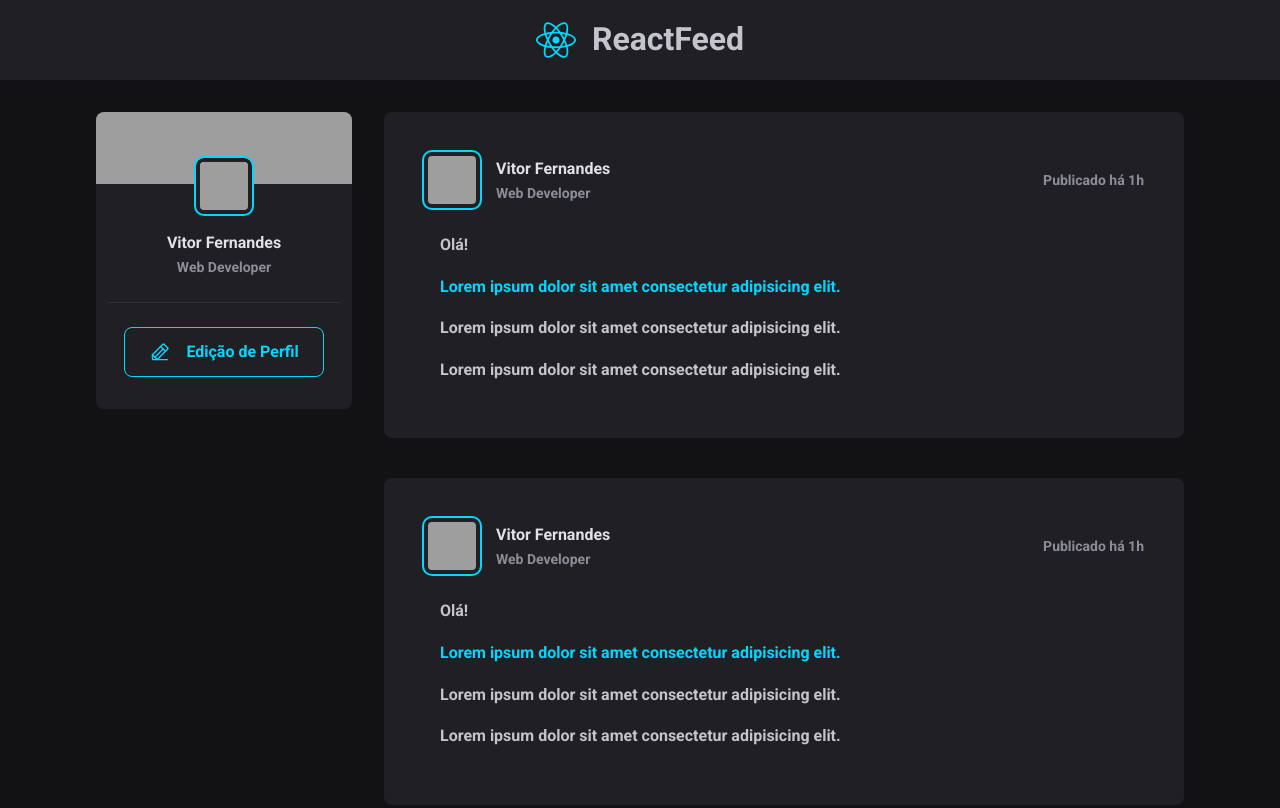
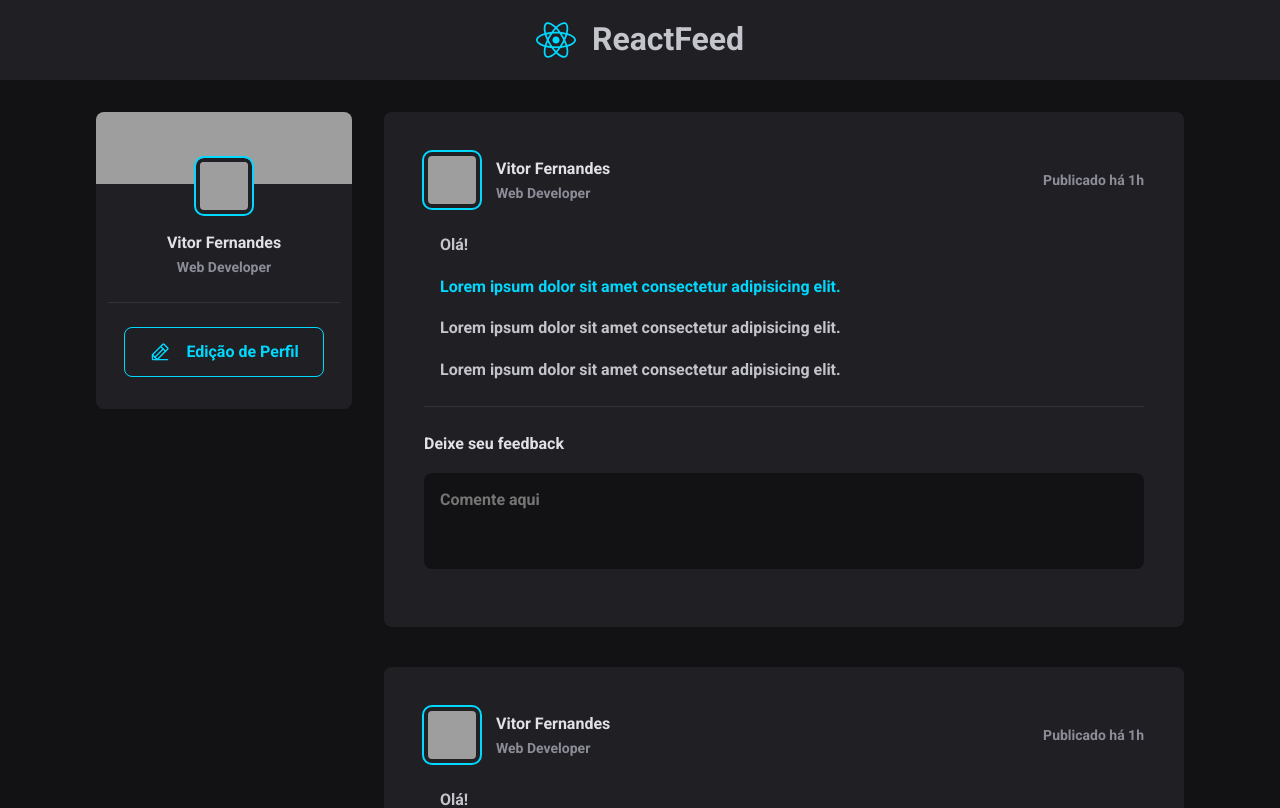
Before and after one commit to VitorFernandes-JS/01-fundamentos-reactjs, a React (Vite) app: page / in a window 1280 px wide. Shown: the top 808 px of the page. Built offline with nearby package versions, Linux system fonts and the light colour scheme; grey boxes are pictures that could not be loaded.

Commit message:
fix: Post is finished

```diff
--- a/src/components/Post.jsx
+++ b/src/components/Post.jsx
@@ -22,10 +22,22 @@ export function Post() {
 
       <div className={styles.content}>
         <p>Olá!</p>
-        <p><a href="">Lorem ipsum dolor sit amet consectetur adipisicing elit.</a></p>
+        <p>
+          <a href="">
+            Lorem ipsum dolor sit amet consectetur adipisicing elit.
+          </a>
+        </p>
         <p>Lorem ipsum dolor sit amet consectetur adipisicing elit.</p>
         <p>Lorem ipsum dolor sit amet consectetur adipisicing elit.</p>
       </div>
+
+      <form className={styles.commentForm}>
+        <strong>Deixe seu feedback</strong>
+
+        <textarea placeholder="Comente aqui" />
+
+          <button type="submit">Comentar</button>
+      </form>
     </article>
   );
 }
--- a/src/components/Post.module.css
+++ b/src/components/Post.module.css
@@ -66,3 +66,54 @@
     color: var(--gray-400);
     line-height: 1.6;
 }
+
+.commentForm {
+    width: 100%;
+    margin-top: 1.5rem;
+    padding-top: 1.5rem;
+    border-top: 1px solid var(--gray-600);
+}
+
+.commentForm > strong {
+    color: var(--gray-100);
+    line-height: 1.6;
+}
+
+.commentForm textarea {
+    width: 100%;
+    background: var(--gray-900);
+    resize: none;
+    border: 0;
+    height: 6rem;
+    padding: 1rem;
+    border-radius: 8px;
+    color: var(--gray-100);
+    line-height: 1.4;
+    margin-top: 1rem;
+}
+
+.commentForm button[type="submit"] {
+    width: 100%;
+    height: 3rem;
+    margin-top: 1rem;
+    border: 0;
+    border-radius: 8px;
+    background: var(--blue-300);
+    color: var(--gray-100);
+    font-weight: bold;
+    transition: filter 0.2s;
+    cursor: pointer;
+    transition: background-color 0.2s;
+
+    visibility: hidden;
+    max-width: 0;
+}
+
+.commentForm:focus-within button {
+    visibility: visible;
+    max-width: none;
+}
+
+.commentForm button[type="submit"]:hover {
+    filter: brightness(0.9);
+}
--- a/src/global.css
+++ b/src/global.css
@@ -10,6 +10,11 @@
 
     --blue-500: #00D8FF;
     --blue-300: #2ab7cf;
+}
+
+:focus {
+    outline: transparent;
+    box-shadow: 0 0 0 2px var(--blue-300);
 }
 
 * {
```
